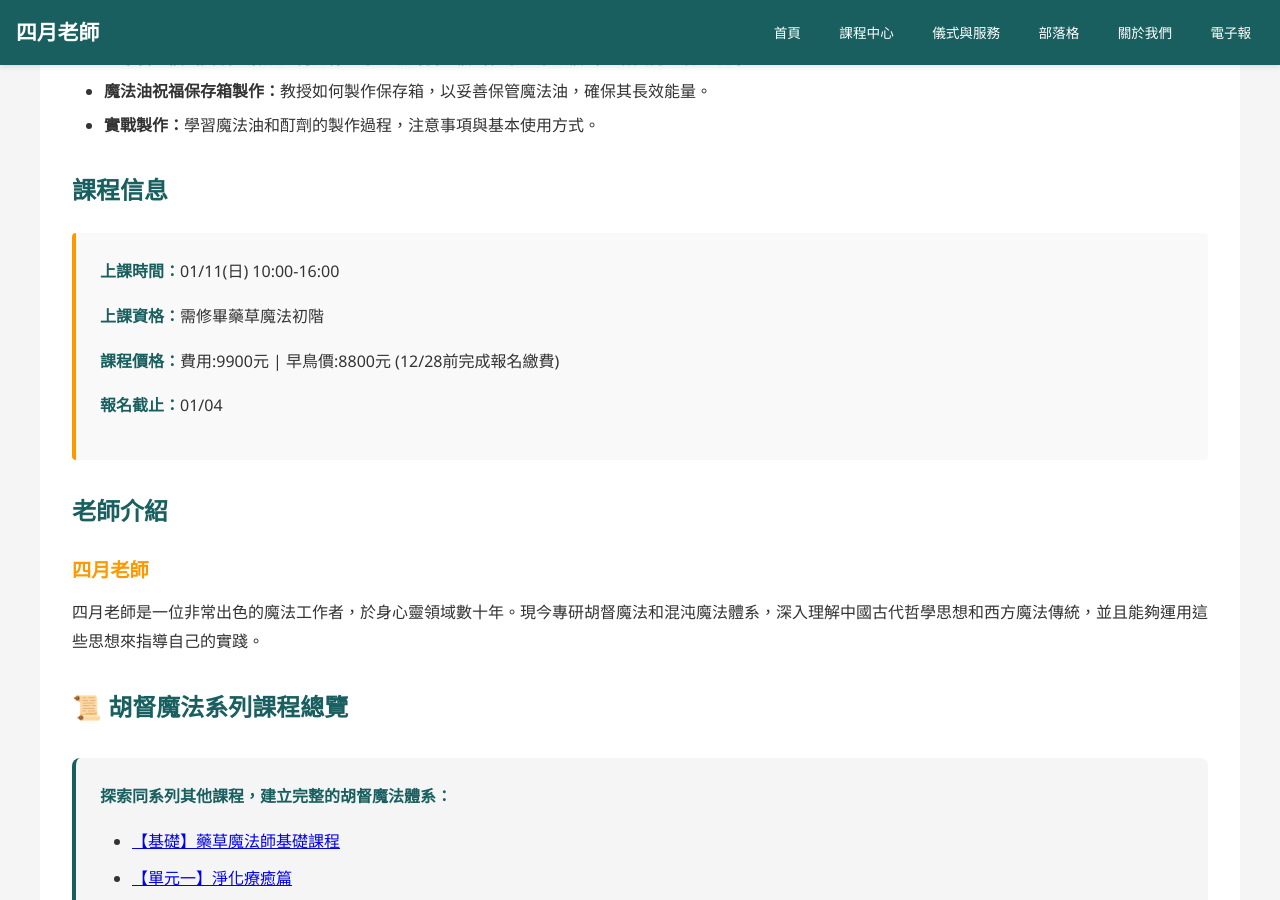
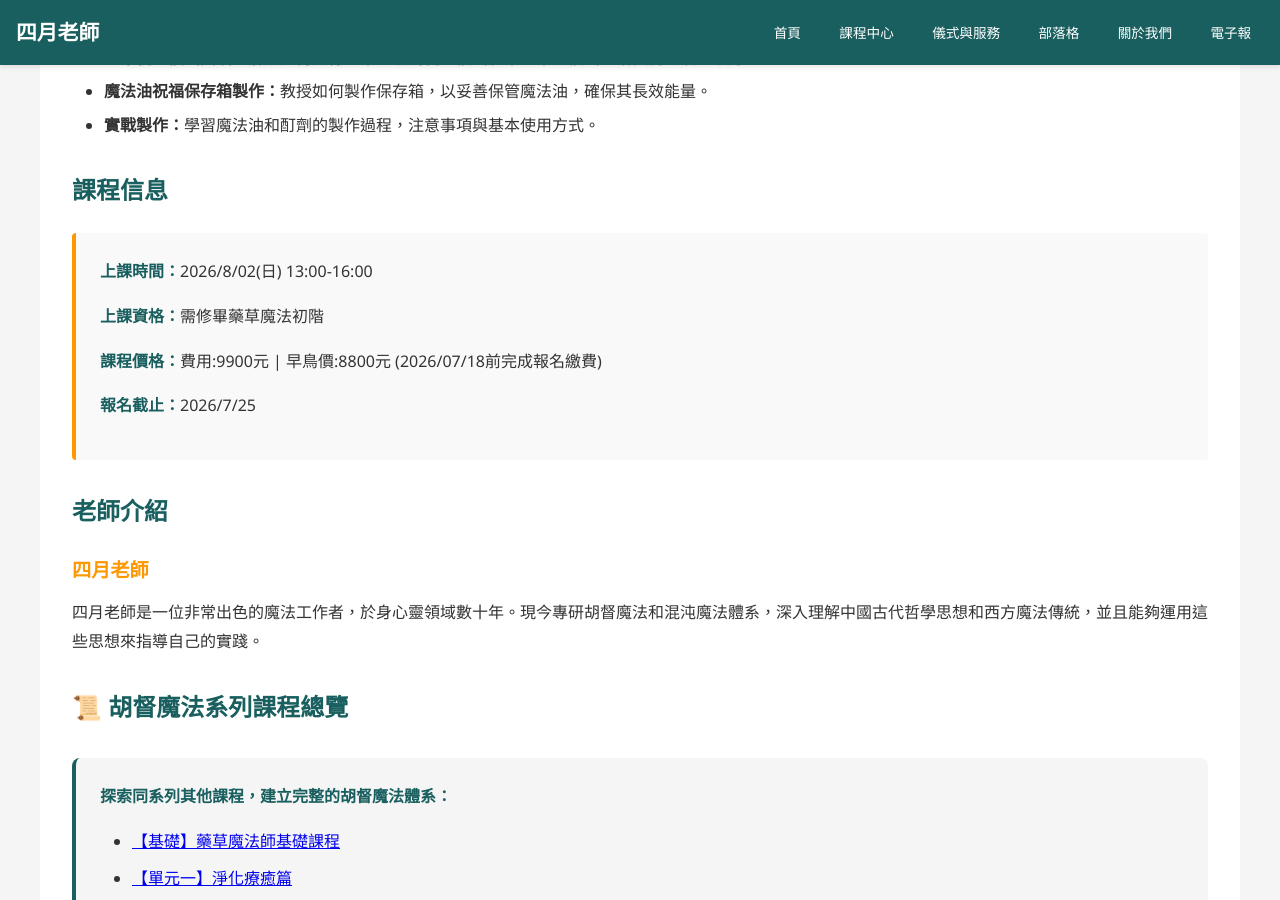
Before and after one commit to light4uliuphone-lang/hoodoo, a Jekyll site: the page built from courses/course-hoodoo-06.html, in a window 1280 px wide and 900 px high, scrolled down 790 px. Built offline with Jekyll 4.4.1, drawn with Linux system fonts in a browser that asks for light colours.

Commit message:
Update course-hoodoo-06.html

```diff
--- a/courses/course-hoodoo-06.html
+++ b/courses/course-hoodoo-06.html
@@ -31,10 +31,10 @@ title: "魔法油配方解析篇 - 四月老師"
 
         <h2>課程信息</h2>
         <div class="course-info-box">
-            <p><strong>上課時間：</strong>01/11(日) 10:00-16:00</p>
+            <p><strong>上課時間：</strong>2026/8/02(日) 13:00-16:00</p>
             <p><strong>上課資格：</strong>需修畢藥草魔法初階</p>
-            <p><strong>課程價格：</strong>費用:9900元 | 早鳥價:8800元 (12/28前完成報名繳費)</p>
-            <p><strong>報名截止：</strong>01/04</p>
+            <p><strong>課程價格：</strong>費用:9900元 | 早鳥價:8800元 (2026/07/18前完成報名繳費)</p>
+            <p><strong>報名截止：</strong>2026/7/25</p>
         </div>
 
         <h2>老師介紹</h2>
```
